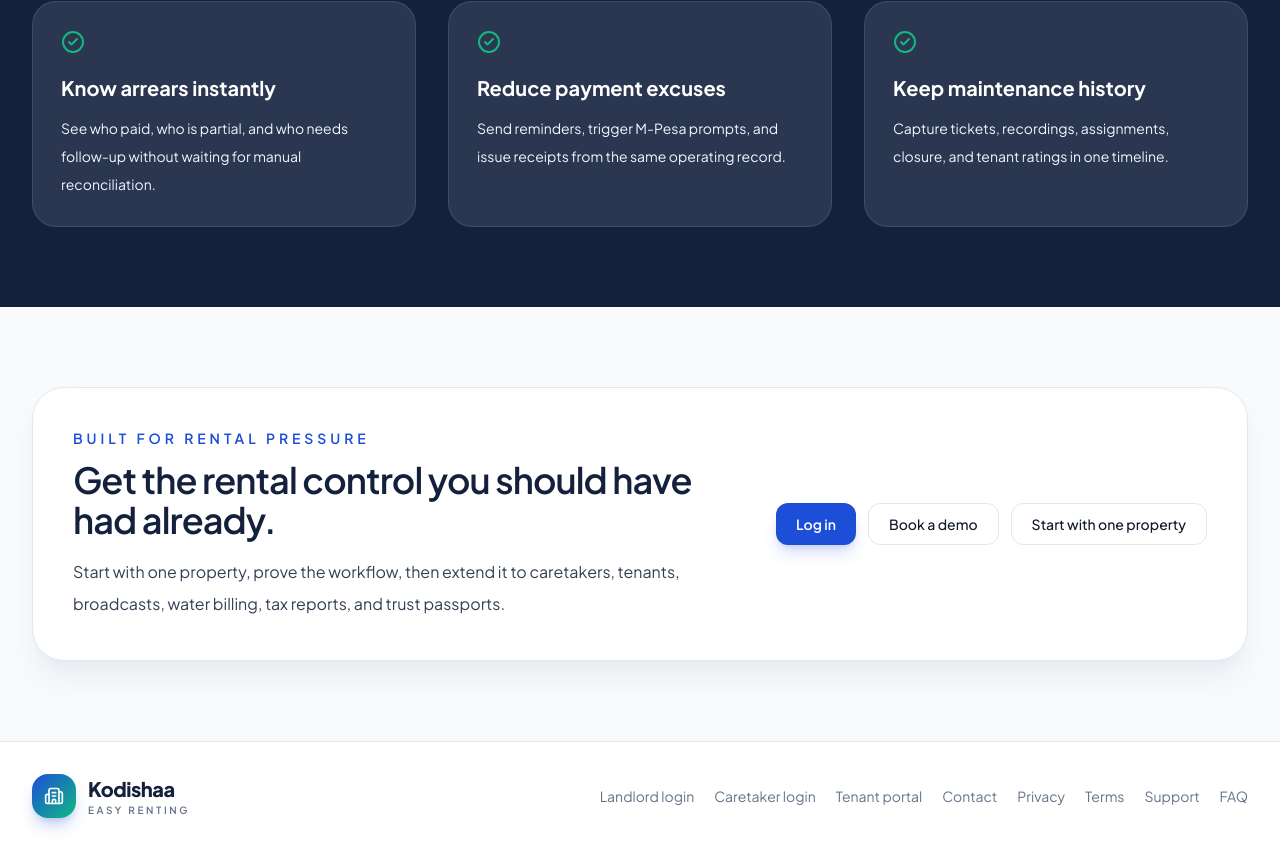
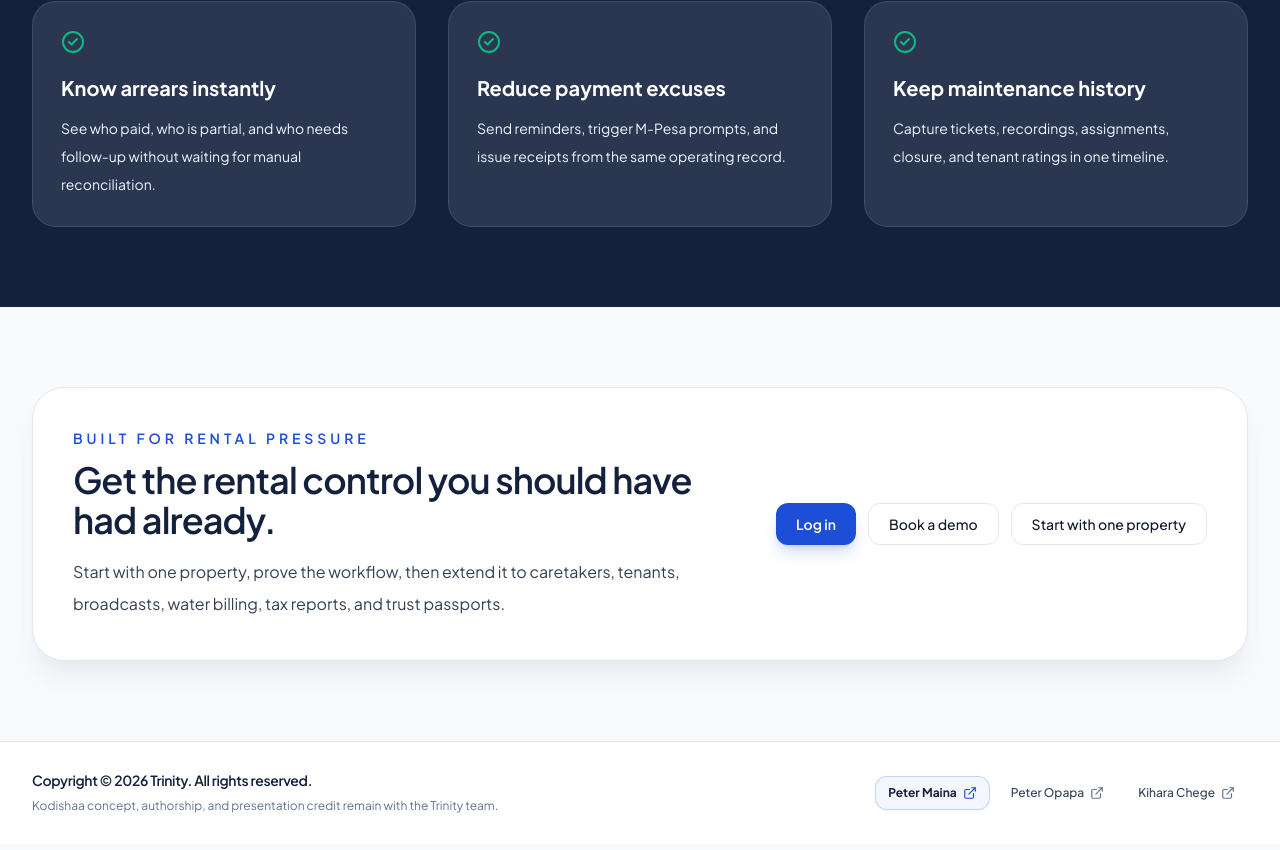
Before and after one commit to chege-5/kodisha, a React (Vite) app in the folder frontend/: page / in a window 1280 px wide. Shown: the part 2281-3131 px from the top of the page. Built offline with nearby package versions, Linux system fonts and the light colour scheme.

Commit message:
Footer & Copr.

```diff
--- a/frontend/src/components/Layout.jsx
+++ b/frontend/src/components/Layout.jsx
@@ -3,6 +3,7 @@ import { useAuth } from '../hooks/useAuth';
 import { useQuery } from '@tanstack/react-query';
 import api from '../utils/apiClient';
 import { useEffect, useState } from 'react';
+import SiteFooter from './SiteFooter';
 import {
   LayoutDashboard, Building2, Users, CreditCard, Wrench, Megaphone, BarChart3,
   Settings, LogOut, Bell, ChevronLeft, ChevronRight, Receipt,
@@ -206,6 +207,7 @@ export default function Layout({ caretakerMode }) {
         {/* Page content */}
         <main className="flex-1 overflow-y-auto">
           <Outlet />
+          <SiteFooter compact />
         </main>
       </div>
     </div>
--- /dev/null
+++ b/frontend/src/components/SiteFooter.jsx
@@ -0,0 +1,46 @@
+import { ExternalLink } from 'lucide-react';
+
+const teamMembers = [
+  { name: 'Peter Maina', href: 'https://mainapeter.netlify.app', featured: true },
+  { name: 'Peter Opapa', href: 'https://www.peteropapa.tech' },
+  { name: 'Kihara Chege', href: 'https://jimmyhome.onrender.com/' },
+];
+
+export default function SiteFooter({ compact = false }) {
+  const year = new Date().getFullYear();
+
+  return (
+    <footer className="border-t border-kodi-border bg-white/95 text-kodi-text-muted">
+      <div className={`mx-auto grid w-full max-w-7xl gap-5 px-5 lg:grid-cols-[minmax(0,1fr)_auto] lg:items-center lg:px-8 ${compact ? 'py-5' : 'py-7'}`}>
+        <div className="space-y-1.5">
+          <p className="text-sm font-semibold tracking-tight text-kodi-dark">
+            Copyright &copy; {year} Trinity. All rights reserved.
+          </p>
+          <p className="max-w-3xl text-xs leading-5">
+            Kodishaa concept, authorship, and presentation credit remain with the Trinity team.
+          </p>
+        </div>
+
+        <div className="flex flex-wrap items-center gap-2 text-xs font-medium lg:justify-end">
+          {teamMembers.map((member) => (
+            <a
+              key={member.name}
+              href={member.href}
+              target="_blank"
+              rel="noopener noreferrer"
+              aria-label={`${member.name} portfolio, opens in a new tab`}
+              className={`group inline-flex items-center gap-1.5 rounded-xl border px-3 py-2 transition-all focus:outline-none focus:ring-2 focus:ring-kodi-accent/30 ${
+                member.featured
+                  ? 'border-kodi-accent/20 bg-kodi-accent/5 font-bold text-kodi-dark shadow-sm shadow-kodi-accent/5 hover:border-kodi-accent/40 hover:text-kodi-accent'
+                  : 'border-transparent text-kodi-text-secondary hover:border-kodi-border hover:bg-kodi-navy hover:text-kodi-accent'
+              }`}
+            >
+              <span>{member.name}</span>
+              <ExternalLink className={`h-3.5 w-3.5 transition-transform group-hover:-translate-y-0.5 group-hover:translate-x-0.5 ${member.featured ? 'text-kodi-accent' : 'text-kodi-text-muted group-hover:text-kodi-accent'}`} />
+            </a>
+          ))}
+        </div>
+      </div>
+    </footer>
+  );
+}
--- a/frontend/src/pages/Landing.jsx
+++ b/frontend/src/pages/Landing.jsx
@@ -21,6 +21,7 @@ import {
   Wrench,
 } from 'lucide-react';
 import heroImage from '../utils/l-ph.jpg';
+import SiteFooter from '../components/SiteFooter';
 
 const painRows = [
   ['Rent follow-up', 'See who has paid, who is partial, and who still needs a reminder.'],
@@ -257,16 +258,7 @@ export default function Landing() {
         </section>
       </main>
 
-      <footer className="border-t border-kodi-border bg-white py-8">
-        <div className="mx-auto flex max-w-7xl flex-col gap-5 px-5 lg:flex-row lg:items-center lg:justify-between lg:px-8">
-          <Logo />
-          <div className="flex flex-wrap gap-x-5 gap-y-2 text-sm text-kodi-text-muted">
-            {['Landlord login', 'Caretaker login', 'Tenant portal', 'Contact', 'Privacy', 'Terms', 'Support', 'FAQ'].map((item) => (
-              <Link key={item} to="/login" className="hover:text-kodi-accent">{item}</Link>
-            ))}
-          </div>
-        </div>
-      </footer>
+      <SiteFooter />
     </div>
   );
 }
--- a/frontend/src/pages/Login.jsx
+++ b/frontend/src/pages/Login.jsx
@@ -3,6 +3,7 @@ import { useNavigate } from 'react-router-dom';
 import { useAuth } from '../hooks/useAuth';
 import toast from 'react-hot-toast';
 import { ArrowRight, Building2, Eye, EyeOff, ShieldCheck, Sparkles, CreditCard, Wrench } from 'lucide-react';
+import SiteFooter from '../components/SiteFooter';
 
 export default function Login() {
   const [identifier, setIdentifier] = useState('');
@@ -134,6 +135,7 @@ export default function Login() {
           </div>
         </div>
       </div>
+      <SiteFooter compact />
     </div>
   );
 }
--- a/frontend/src/pages/TenantPortal.jsx
+++ b/frontend/src/pages/TenantPortal.jsx
@@ -30,6 +30,7 @@ import {
   X,
   Zap,
 } from 'lucide-react';
+import SiteFooter from '../components/SiteFooter';
 
 const NAV_ITEMS = [
   { id: 'overview', label: 'Overview', icon: LayoutDashboard },
@@ -762,6 +763,7 @@ export default function TenantPortal() {
           </div>
         </nav>
       </div>
+      <SiteFooter compact />
     </div>
   );
 }
```
Also changed, not shown: 6 other files (tests, documents, lock files or other folders).
